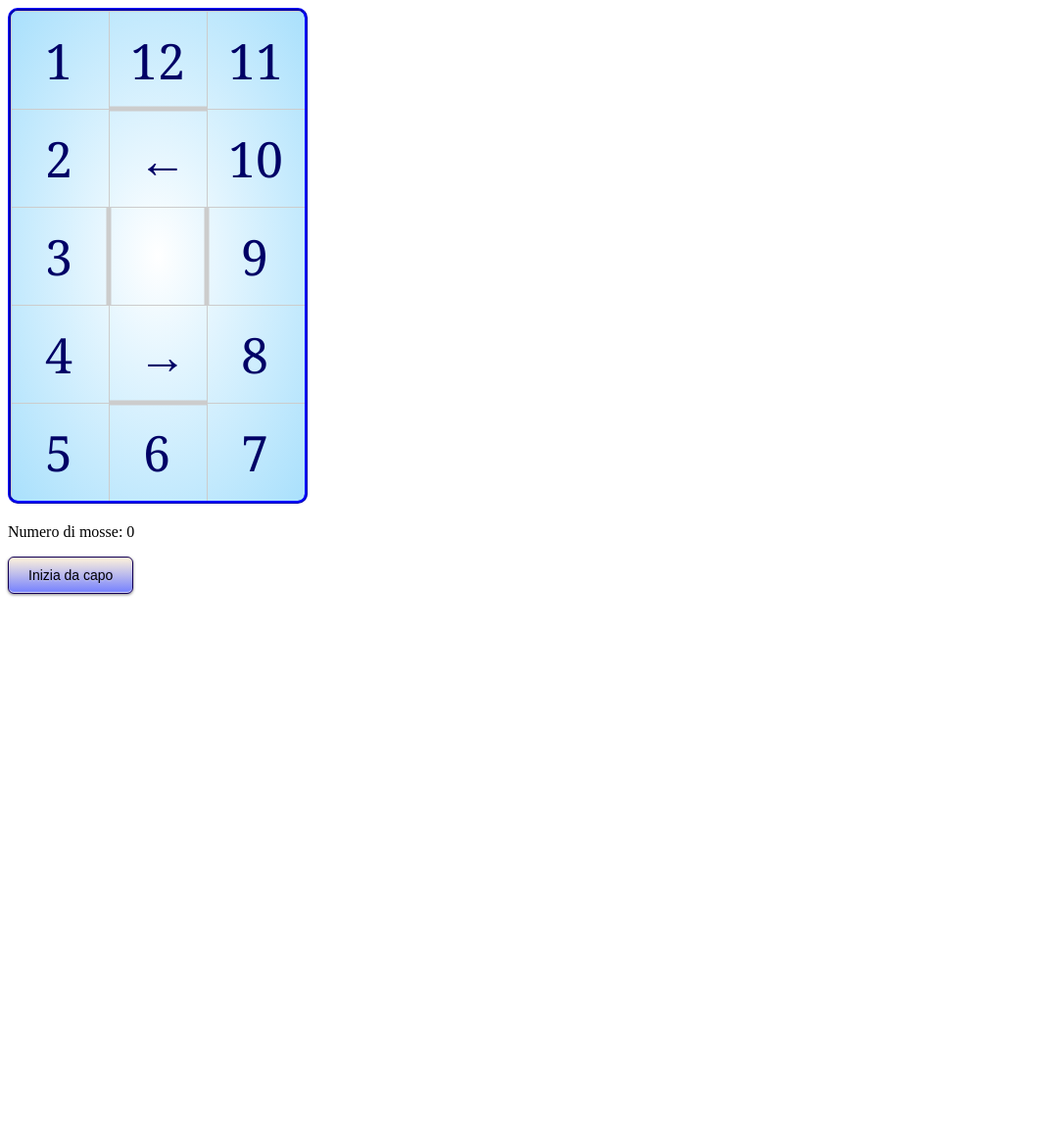
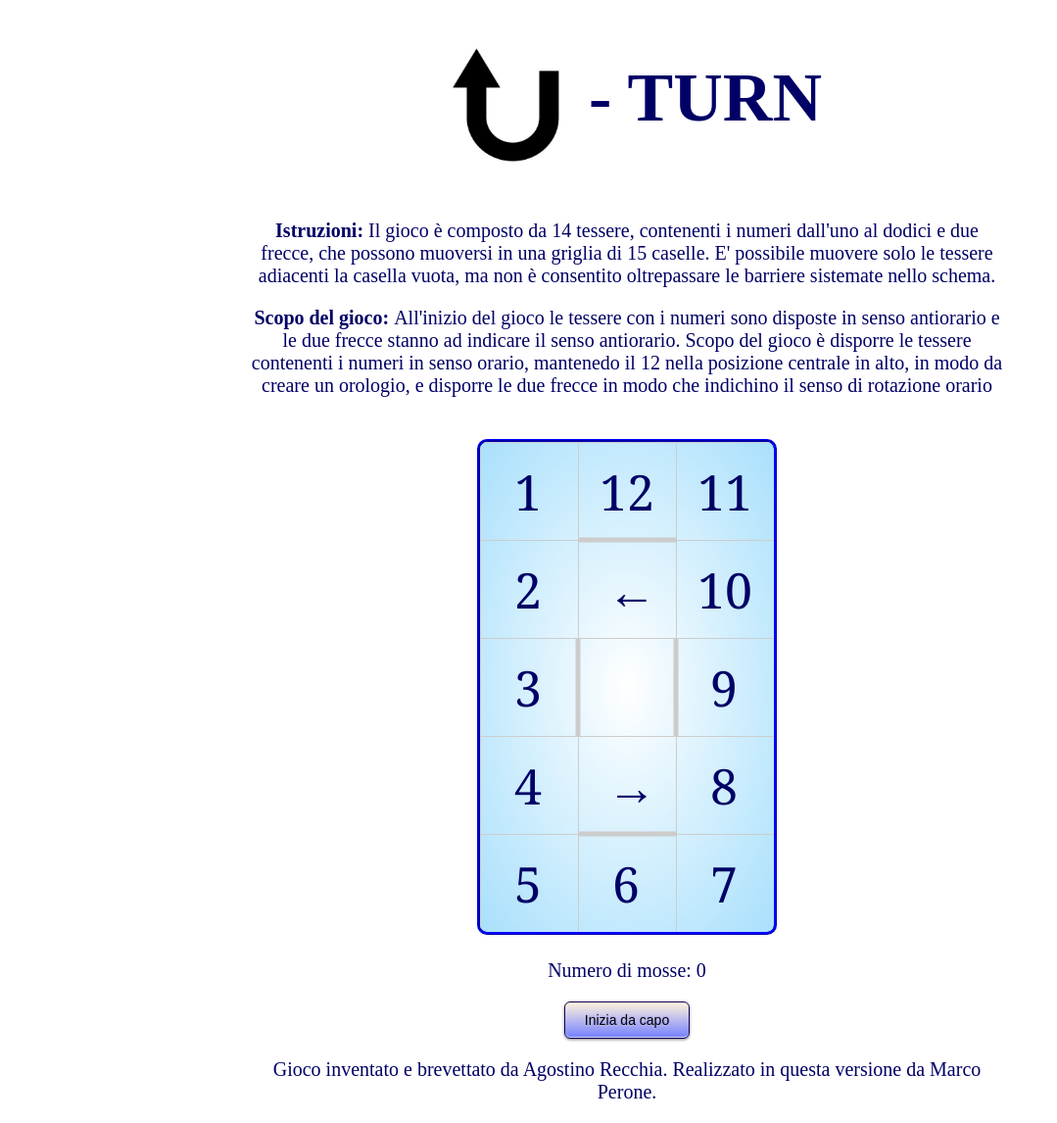
Before and after one commit to marcosh/various, a PHP site: page /game.html in a window 1280 px wide. Shown: the whole page at 98% size, without its empty margins (0-1079 px from the left). Before the commit the page ends 609 px from the top, so only its background shows below. Run offline with PHP 8.4, Linux system fonts and the light colour scheme.

Commit message:
versione finale gioco

```diff
--- a/axwebservice.php
+++ b/axwebservice.php
@@ -27,8 +27,8 @@
 
 			echo $xmlobj->Table->CITY;
 
-			$wsdl1 = "http://MHT-JIGEN:8101/DynamicsAx/Services/MyServiceGroup?WSDL";
-			$client1 = new soapclient($wsdl1, array('name' => 'MHT\mperone'));
+			$wsdl1 = "http://MHT-JIGEN:8101/DynamicsAx/Services/UserSessionService?WSDL";
+			$client1 = new soapclient($wsdl1);
 		?>
 	</body>
 </html>
--- a/game.html
+++ b/game.html
@@ -9,14 +9,25 @@
 		<script src="modernizr.min.js"></script>
 	</head>
 	<body>
+		<header>
+			<h1>
+				<img src="uturn.jpg" alt="U" width="150" height="160"/> <div>- TURN</div>
+			</h1>
+			<p>
+			<span class="bold">Istruzioni: </span> Il gioco &egrave composto da 14 tessere, contenenti i numeri dall'uno al dodici e due frecce, che possono muoversi
+			in una griglia di 15 caselle. E' possibile muovere solo le tessere adiacenti la casella vuota, ma non &egrave consentito oltrepassare le barriere sistemate nello schema.
+			</p>
+			<p>
+			<span class="bold">Scopo del gioco: </span> All'inizio del gioco le tessere con i numeri sono disposte in senso antiorario e le due frecce stanno ad indicare
+			il senso antiorario. Scopo del gioco &egrave disporre le tessere contenenti i numeri in senso orario, mantenedo il 12 nella posizione centrale in alto, in modo da
+			creare un orologio, e disporre le due frecce in modo che indichino il senso di rotazione orario
+			</p>
+		</header>
+
+		<br>
+
 		<canvas id="canvas" width="300" height="500">
 		</canvas>
-		<p id="moves"> Numero di mosse: 0</p>
-		<script>
-			var canvas = document.getElementById("canvas");
-			window.addEventListener("load", init, false);
-		</script>
-		<input type="submit" value="Inizia da capo" onclick="restart()">
 
 		<div id="openModal" class="modalDialog">
 			<div>
@@ -26,11 +37,25 @@
 
 				<p id="winning_moves"></p> <!-- bisogna modificare innerHTML con javascript -->
 
-				<input type="submit" value="Salva la tua sequenza di mosse" onclick="save_moves()">
+				<span id="save_moves_button"><input type="submit" value="Salva la tua sequenza di mosse" onclick="save_moves()"></span>
+				<script>
+					var remove = document.getElementById('save_moves_button');
+					if(!Modernizr.localstorage) {
+						remove.innerHTML = "";
+					}
+				</script>
 				<p></p>
 				<input type="submit" value="Inizia una nuova partita" onclick="restart_modal()">
 			</div>
 		</div>
+
+		<div id="right">
+		<p id="moves"> Numero di mosse: 0</p>
+		<script>
+			var canvas = document.getElementById("canvas");
+			window.addEventListener("load", init, false);
+		</script>
+		<input type="submit" value="Inizia da capo" onclick="restart()">
 
 		<div id="moves_sequence">
 
@@ -38,5 +63,9 @@
 		<script>
 			show_sequence_button();
 		</script>
+		</div>
+		<footer>
+			<p>Gioco inventato e brevettato da Agostino Recchia. Realizzato in questa versione da Marco Perone. </p>
+		</footer>
 	</body>
 </html>
--- a/style.css
+++ b/style.css
@@ -1,17 +1,24 @@
-header {
-	margin-left:auto;
-	margin-right:auto;
-	width:70%;
+body {
+	background-color: white;
 	text-align: center;
-	background-color:#b0e0e6;
+	font-size: 20px;
+	font-family:Serif, Georgia;
+	color: #000066;
+	width: 60%;
+	margin-left: auto;
+    margin-right: auto;
 }
 
-body {
-	background-color: white;
+h2 {
+	line-height: 10px;
+	font-size: 25px;
 }
 
-h1 {
-	color: blue;
+
+h1  div{
+	font-size: 70px;
+	display: inline;
+	vertical-align: 80%;
 }
 
 li {
@@ -20,6 +27,7 @@ li {
 }
 
 #canvas {
+	display: inline;
 	margin: 0px;
     padding: 0px;
 	border-style: ridge;
@@ -47,8 +55,8 @@ li {
 	bottom: 0;
 	left: 0;
 	background: rgba(0,0,0,0.8);
-	z-index: 99999;
-	opacity:0;
+	z-index: -1;
+	opacity: 0;
 	-webkit-transition: opacity 400ms ease-in;
 	-moz-transition: opacity 400ms ease-in;
 	transition: opacity 400ms ease-in;
@@ -57,6 +65,7 @@ li {
 
 .modalDialog:target {
 	opacity:1;
+	z-index: 99999;
 	pointer-events: auto;
 }
 
@@ -131,3 +140,7 @@ input  {
 		0px -1px 1px rgba(17,0,255,0.2),
 		0px 1px 0px rgba(255,255,255,0.3);
 }
+
+.bold {
+	font-weight: bold;
+}
```
Also changed, not shown: uturn.jpg.
